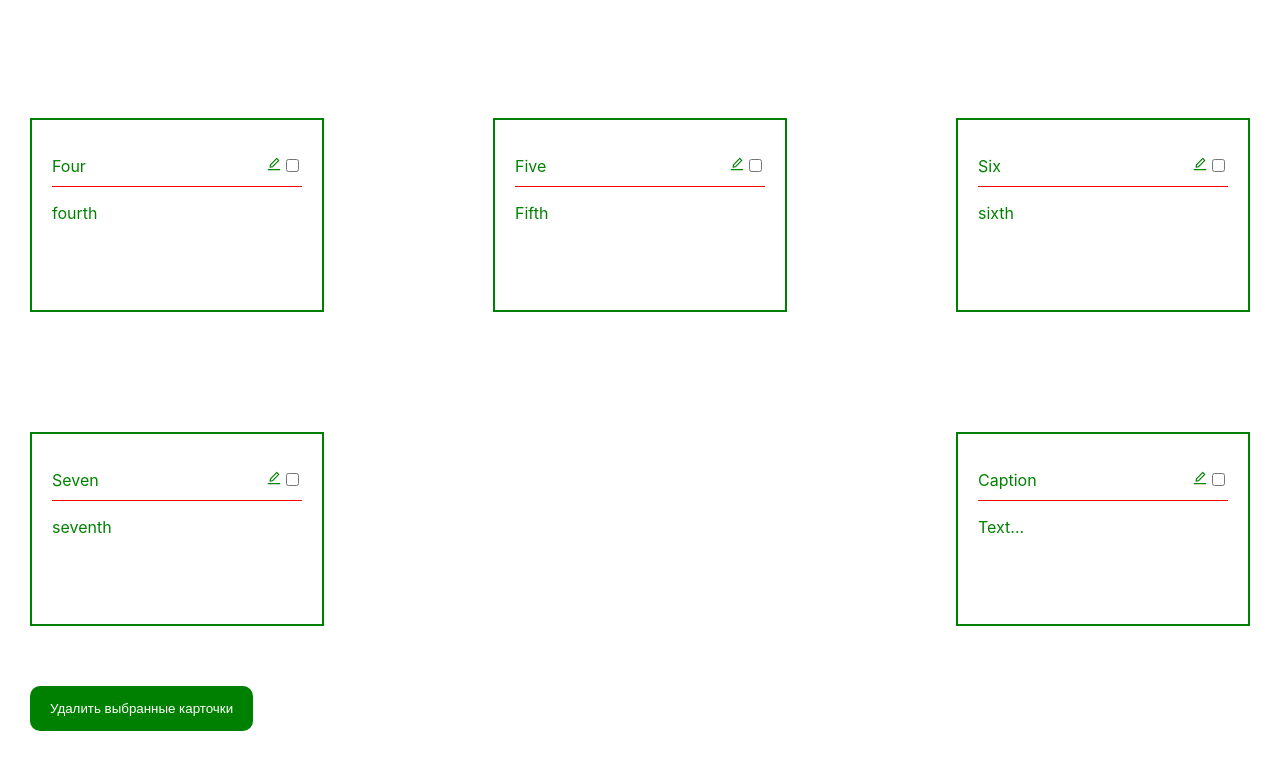
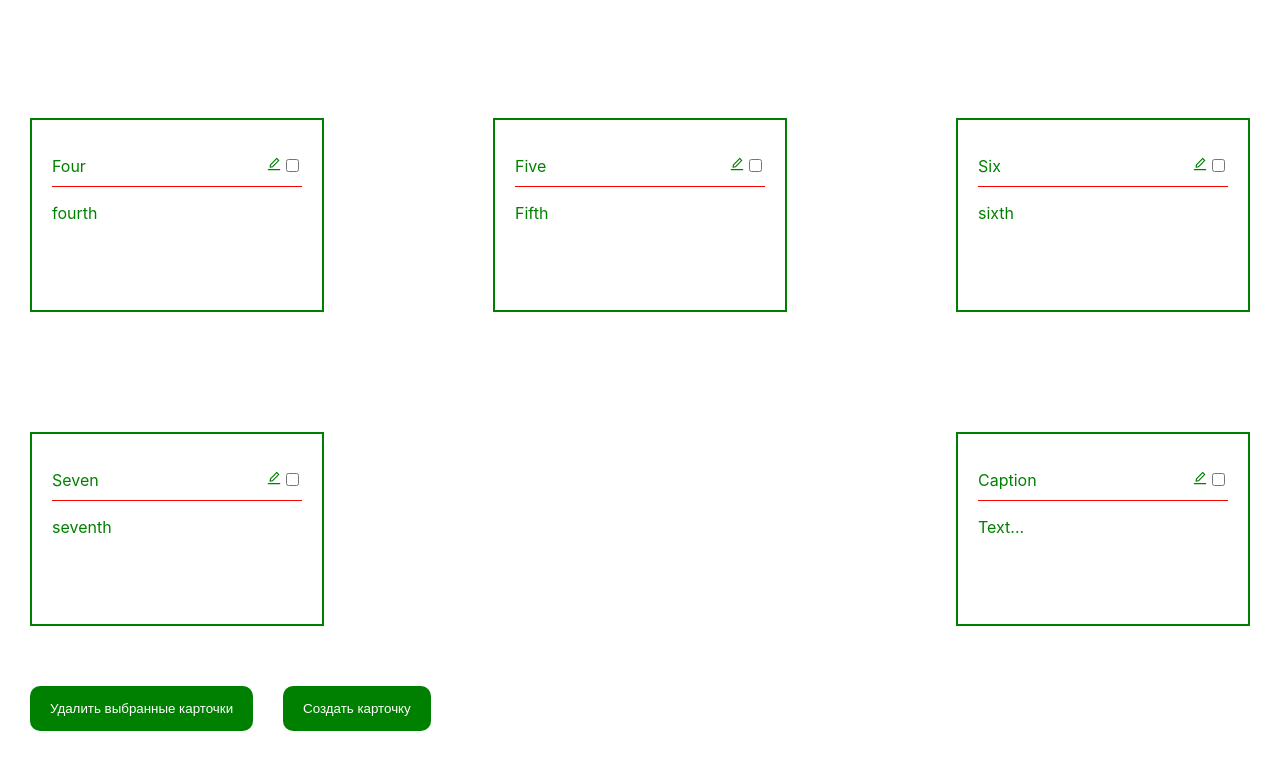
Before and after one commit to NataliaSirotko/react-course, a React (Create React App) app: page / in a window 1280 px wide. Shown: the part 387-1148 px from the top of the page. Built offline with nearby package versions, Linux system fonts and the light colour scheme.

Commit message:
Diving Deeper. Task7.
Feat. Using React.memo(). Updating the DOM in React.
Adding button that adds new card.

```diff
--- a/package.json
+++ b/package.json
@@ -12,6 +12,7 @@
     "react-icons": "^4.1.0",
     "react-scripts": "4.0.1",
     "styled-components": "^5.2.1",
+    "uuid": "^8.3.2",
     "web-vitals": "^0.2.4"
   },
   "scripts": {
--- a/src/components/Cardlist/index.js
+++ b/src/components/Cardlist/index.js
@@ -10,4 +10,4 @@ const cardList = (props) => props.cards.map(card => {
           onCancel={props.onCancel} />
       });
 
-export default cardList;
+export default React.memo(cardList);
--- a/src/components/Header/index.js
+++ b/src/components/Header/index.js
@@ -8,4 +8,4 @@ const Header = () => (
 
     );
 
-export default Header;
+export default React.memo(Header);
--- a/src/containers/App.js
+++ b/src/containers/App.js
@@ -187,6 +187,21 @@ function App() {
     });
   }
 
+  function addCard() {
+    const cardNew = {
+      id: cardState.cards[cardState.cards.length-1].id + 1,
+      caption: '',
+      text: '',
+      checked: false,
+      edited: false
+    };
+
+    setCardState({
+      ...cardState,
+      cards: cardState.cards.concat(cardNew)
+    });
+  }
+
   return (
     <div className="App">
       <Header />
@@ -204,6 +219,7 @@ function App() {
           onCancel={cancelEditing} />
         </div>
         <button type="text" onClick={deleteCards}>Удалить выбранные карточки</button>
+        <button type="text" onClick={addCard}>Создать карточку</button>
       </main>
     </div>
   );
```
Also changed, not shown: 1 other file (tests, documents, lock files or other folders).
